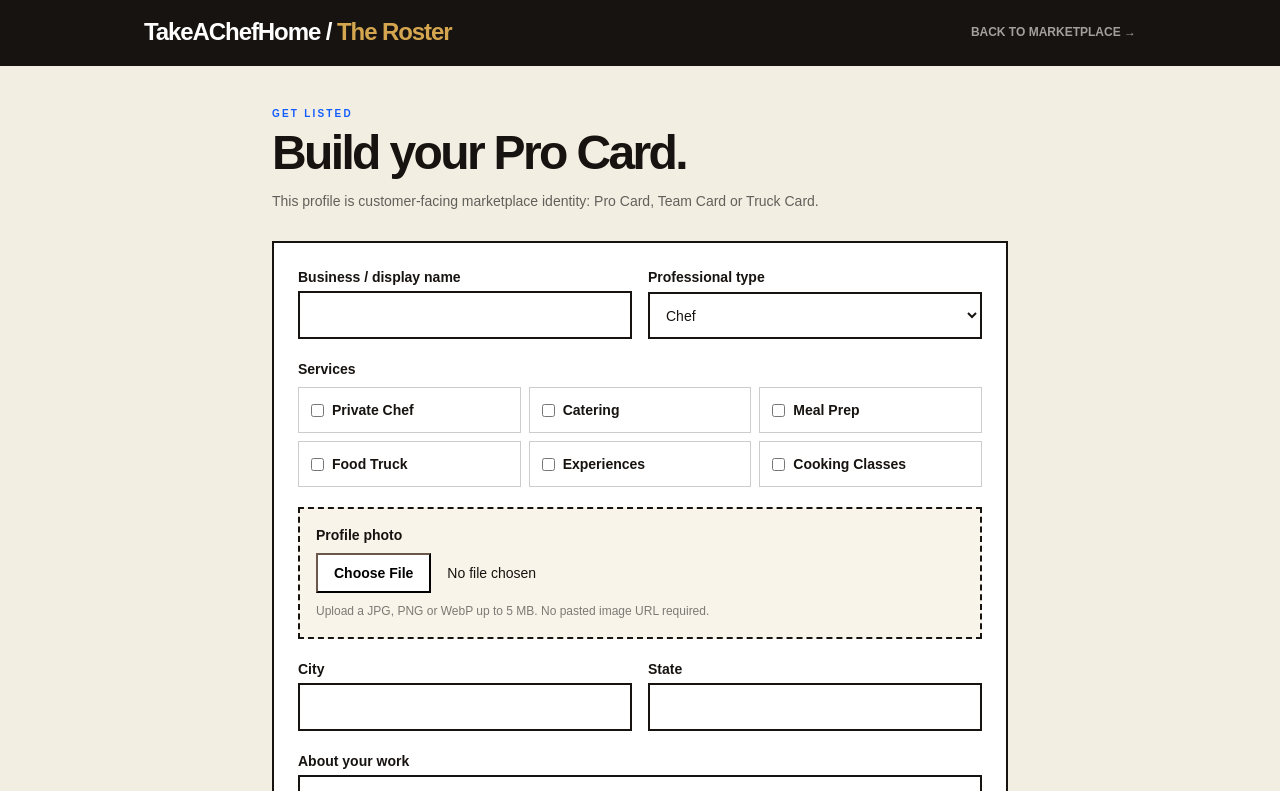
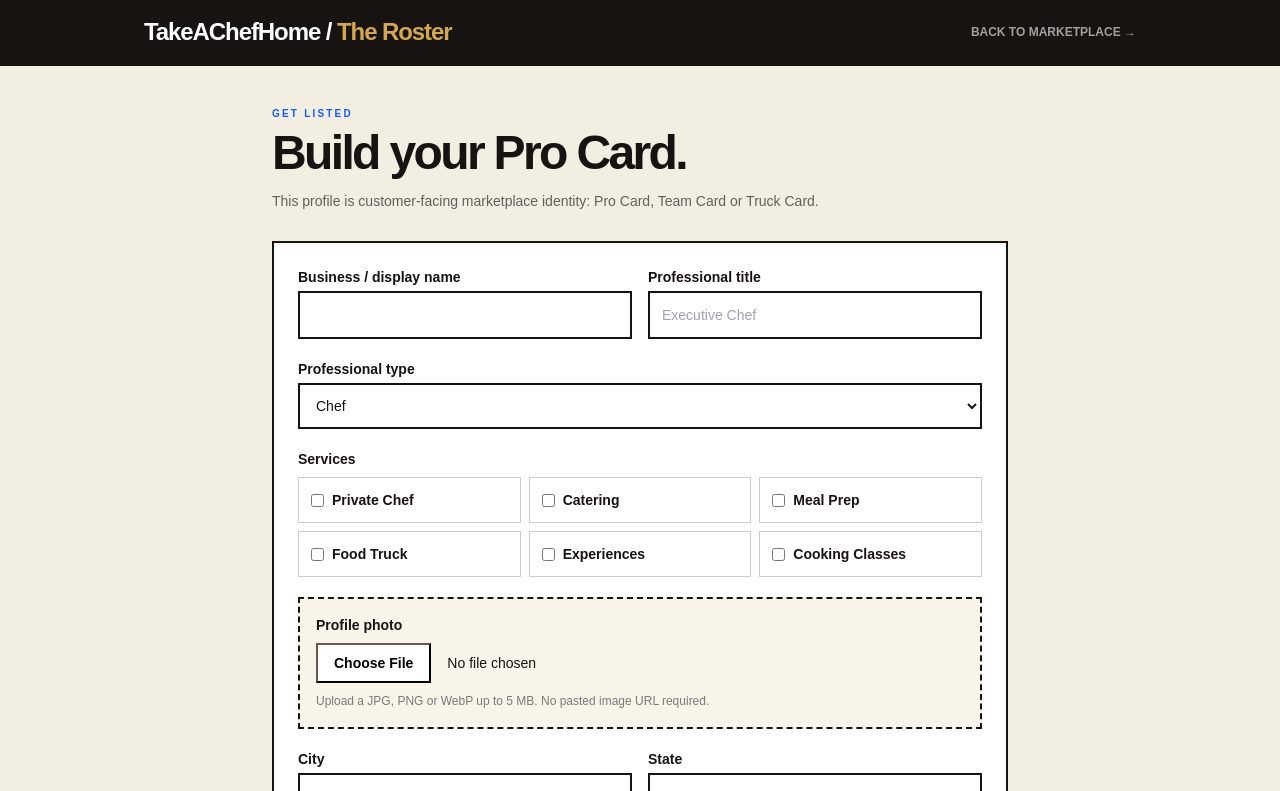
Before and after one commit to SoulfireSystems/Takeachefhome, a Next.js app: page /providers/join in a window 1280 px wide. Shown: the top 791 px of the page. Built offline with nearby package versions, Linux system fonts and the light colour scheme.

Commit message:
Add professional title to Pro Card onboarding

```diff
--- a/app/providers/join/page.tsx
+++ b/app/providers/join/page.tsx
@@ -35,12 +35,14 @@
 
               <div className="grid gap-4 md:grid-cols-2">
                 <label className="grid gap-1 text-sm font-black">Business / display name<input name="display_name" required maxLength={120} className="border-2 border-[#171310] px-3 py-3 font-normal" /></label>
-                <label className="grid gap-1 text-sm font-black">Professional type
+                <label className="grid gap-1 text-sm font-black">Professional title<input name="professional_title" maxLength={120} placeholder="Executive Chef" className="border-2 border-[#171310] px-3 py-3 font-normal" /></label>
+              </div>
+
+              <label className="grid gap-1 text-sm font-black">Professional type
                   <select name="professional_type" className="border-2 border-[#171310] bg-white px-3 py-3 font-normal">
                     <option value="chef">Chef</option><option value="caterer">Caterer</option><option value="meal-prep">Meal Prep</option><option value="food-truck">Food Truck</option><option value="instructor">Instructor</option><option value="culinary-business">Culinary Business</option>
                   </select>
                 </label>
-              </div>
 
               <fieldset>
                 <legend className="text-sm font-black">Services</legend>
```
